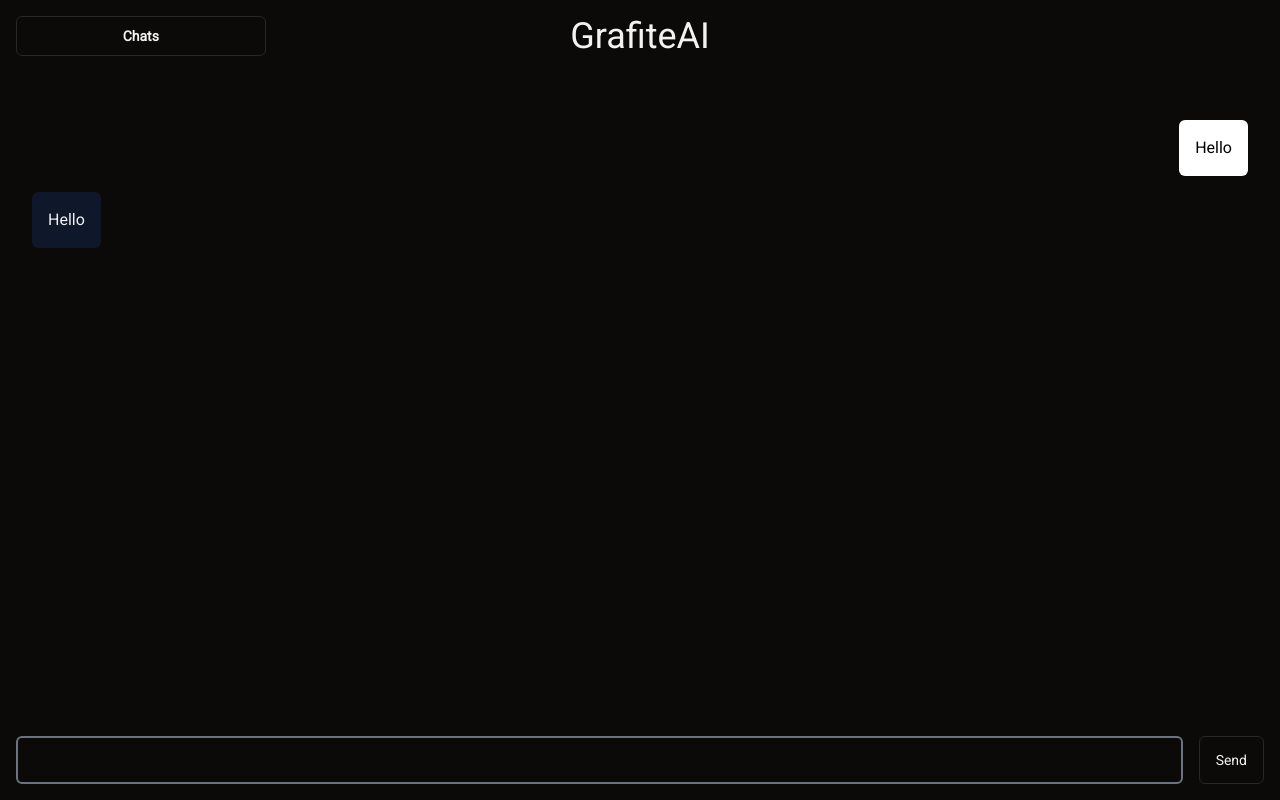
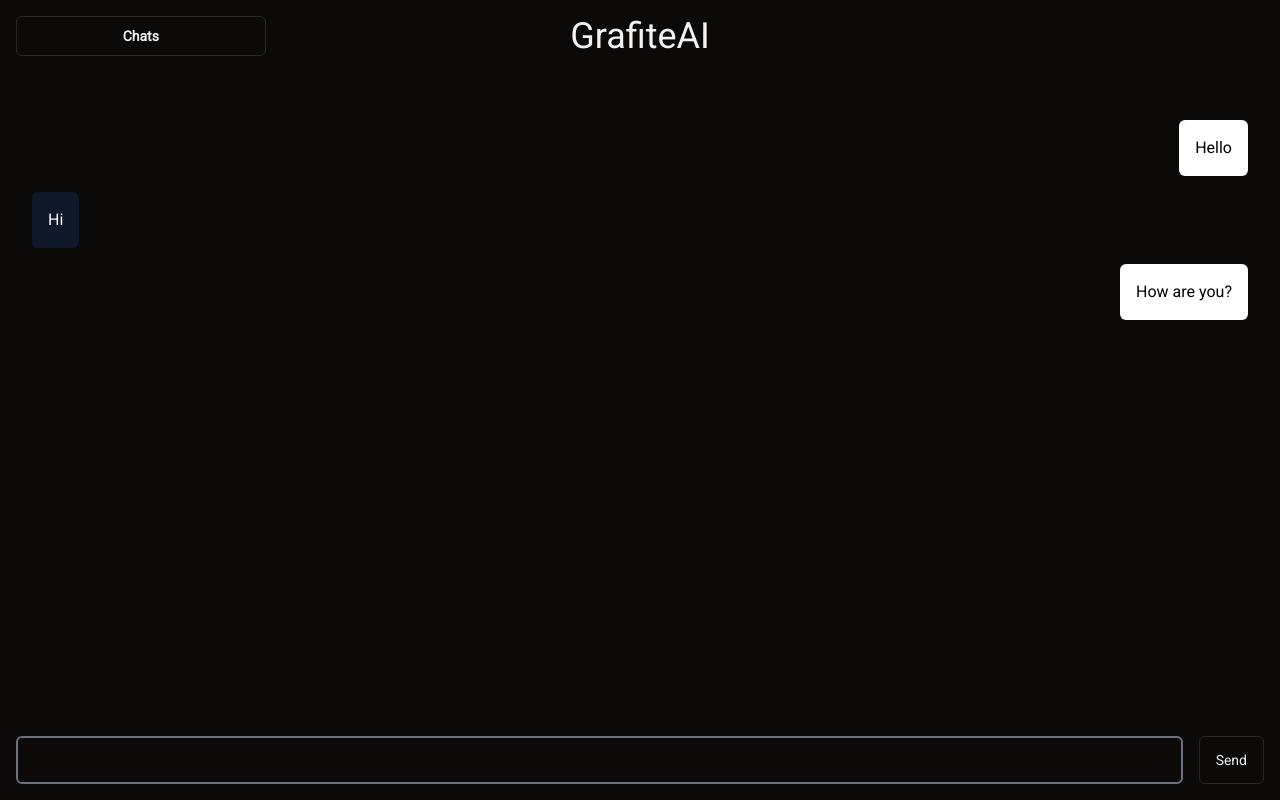
Before and after one commit to e2x-org/grafite-frontend, a Next.js app: page /ai in a window 1280 px wide. Built offline with nearby package versions, Linux system fonts and the light colour scheme.

Commit message:
components

```diff
--- a/package.json
+++ b/package.json
@@ -19,6 +19,7 @@
     "lucide-react": "^0.471.1",
     "next": "15.1.4",
     "next-themes": "^0.4.4",
+    "prop-types": "^15.8.1",
     "react": "^19.0.0",
     "react-dom": "^19.0.0",
     "tailwind-merge": "^2.6.0",
--- a/src/app/ai/page.js
+++ b/src/app/ai/page.js
@@ -12,6 +12,7 @@ import {
     DropdownMenuTrigger,
     DropdownMenuItem
 } from "@/components/ui/dropdown-menu"
+import Bubble from "@/components/ui/chat-bubble"
 
 
 export default function DropdownMenuCheckboxes() {
@@ -38,16 +39,9 @@ export default function DropdownMenuCheckboxes() {
             </div>
             <div className="grid p-4 grid-rows-[1fr,auto] overflow-hidden">
                 <div className="chats overflow-y-scroll p-4">
-                <div className="user justify-end flex mt-4">
-                    <div className="inline bg-white p-4 rounded-md text-black">
-                        Hello
-                    </div>
-                </div>
-                <div className="user justify-start flex mt-4">
-                    <div className="inline bg-slate-900 p-4 rounded-md">
-                        Hello
-                    </div>
-                </div>
+                    <Bubble user={true}>Hello</Bubble>
+                    <Bubble user={false}>Hi</Bubble>
+                    <Bubble user={true}>How are you?</Bubble>
                 </div>
                 <div className="input grid gap-4 grid-cols-[1fr,auto]">
                     <Input type="text" className="w-full h-12 border-2 border-gray-500 rounded-md p-4" />
--- /dev/null
+++ b/src/components/ui/chat-bubble.jsx
@@ -0,0 +1,21 @@
+import React from 'react'
+import PropTypes from 'prop-types'
+
+function Bubble(props) {
+    const class_name = props.user ? "justify-end" : "justify-start"
+    const color = props.user ? "bg-white" : "bg-slate-900"
+    const textColor = props.user ? "text-black" : "text-white"
+    return (
+        <div className={`flex mt-4 ${class_name}`}>
+            <div className={`inline  p-4 rounded-md ${color} ${textColor}`}>
+                {props.children}
+            </div>
+        </div>
+    )
+}
+
+Bubble.propTypes = {
+    user: PropTypes.bool
+}
+
+export default Bubble
```
Also changed, not shown: 1 other file (tests, documents, lock files or other folders). Lines whose indentation alone changed are shown as unchanged.
